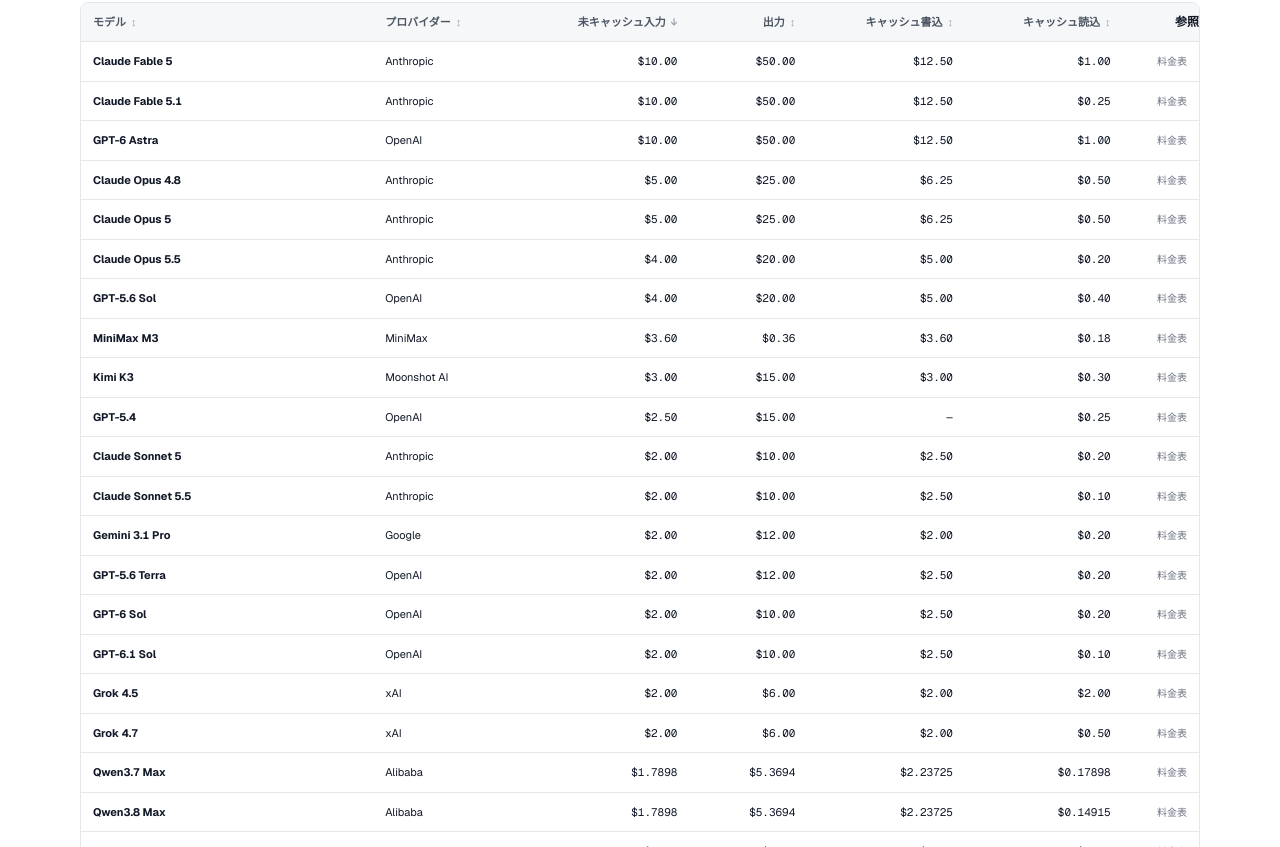
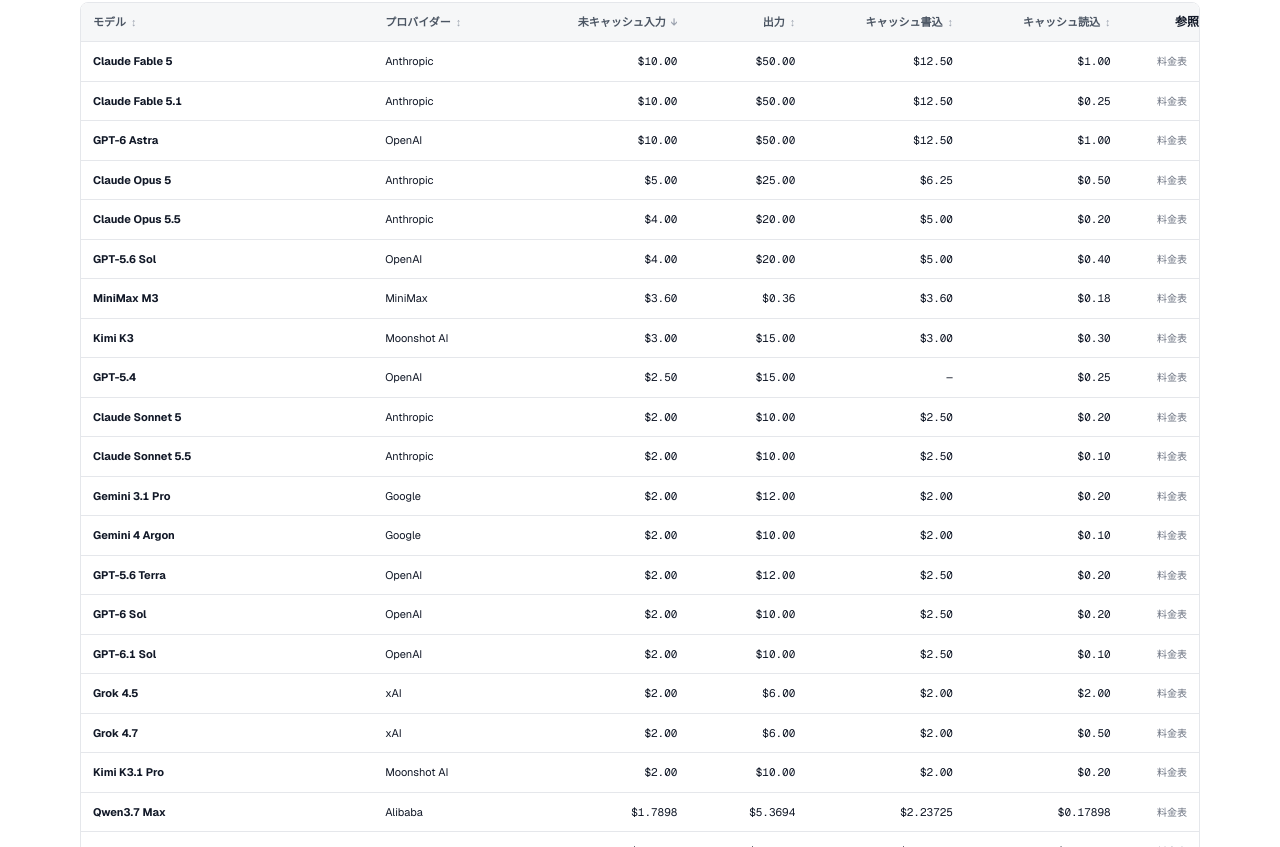
Before and after one commit to kody-takuya/AI-cost-comparison, a Next.js app: page / in a window 1280 px wide. Shown: the part 313-1160 px from the top of the page. Built offline with nearby package versions, Linux system fonts and the light colour scheme.

Commit message:
Add GPT-6.1 Terra, Gemini 4 Argon and Kimi K3.1 Pro pricing

```diff
--- a/data/pricing.json
+++ b/data/pricing.json
@@ -1,6 +1,6 @@
 {
-  "updatedAt": "2026-10-09",
-  "notice": "DeepSeekは平日10:00–13:00、15:00–19:00 JSTがピーク、それ以外はオフピークです。V4 Proは2026-09-14 13:00 JST以降、V4.1 Pro登場までV4.1 Flashへルーティングされ同単価になります。Claude Haiku 5.5の表示単価は1回のプロンプトが10万トークン以下の場合です。10万超では各単価が5倍になります。",
+  "updatedAt": "2026-10-27",
+  "notice": "Gemini 4 Argonは2026-11-30まで導入料金（100万トークンあたり入力$2・出力$10・キャッシュ読込$0.10）、12月1日以降は各単価が2倍です。明示的キャッシュは非対応のため、キャッシュ書込欄は通常入力単価で計算します。GPT-6.1 TerraはStandard・入力272K以下・キャッシュ30分保持の単価です。1回の入力が272Kを超えると、そのリクエスト全体の入力・キャッシュ単価は2倍、出力単価は1.5倍です。DeepSeekは平日10:00–13:00、15:00–19:00 JSTがピーク、それ以外はオフピークです。V4 Proは2026-09-14 13:00 JST以降、V4.1 Pro登場までV4.1 Flashへルーティングされ同単価になります。Claude Haiku 5.5の表示単価は1回のプロンプトが10万トークン以下の場合です。10万超では各単価が5倍になります。",
   "models": [
     {
       "id": "gpt-6-astra",
@@ -25,6 +25,18 @@
         "cacheRead": 0.1
       },
       "source": "https://developers.openai.com/api/docs/models/gpt-6.1-sol"
+    },
+    {
+      "id": "gpt-6.1-terra",
+      "provider": "OpenAI",
+      "name": "GPT-6.1 Terra",
+      "pricing": {
+        "input": 1,
+        "output": 5,
+        "cacheWrite": 1.25,
+        "cacheRead": 0.05
+      },
+      "source": "https://developers.openai.com/api/docs/models/gpt-6.1-terra"
     },
     {
       "id": "gpt-6-sol",
@@ -159,18 +171,6 @@
       "source": "https://platform.claude.com/docs/en/about-claude/pricing"
     },
     {
-      "id": "claude-opus-4.8",
-      "provider": "Anthropic",
-      "name": "Claude Opus 4.8",
-      "pricing": {
-        "input": 5,
-        "output": 25,
-        "cacheWrite": 6.25,
-        "cacheRead": 0.5
-      },
-      "source": "https://claude.com/pricing#api"
-    },
-    {
       "id": "claude-sonnet-5.5",
       "provider": "Anthropic",
       "name": "Claude Sonnet 5.5",
@@ -241,6 +241,18 @@
         "cacheRead": 0.2
       },
       "source": "https://docs.x.ai/developers/pricing"
+    },
+    {
+      "id": "gemini-4-argon",
+      "provider": "Google",
+      "name": "Gemini 4 Argon",
+      "pricing": {
+        "input": 2,
+        "output": 10,
+        "cacheWrite": 2,
+        "cacheRead": 0.1
+      },
+      "source": "https://ai.google.dev/gemini-api/docs/pricing"
     },
     {
       "id": "gemini-3.8-flash",
@@ -385,6 +397,18 @@
         "cacheRead": 0.06
       },
       "source": "https://platform.minimax.io/subscribe/token-plan?tab=api-enterprise"
+    },
+    {
+      "id": "kimi-k3.1-pro",
+      "provider": "Moonshot AI",
+      "name": "Kimi K3.1 Pro",
+      "pricing": {
+        "input": 2,
+        "output": 10,
+        "cacheWrite": 2,
+        "cacheRead": 0.2
+      },
+      "source": "https://platform.kimi.ai/"
     },
     {
       "id": "kimi-k3",
--- a/scripts/update-pricing.mjs
+++ b/scripts/update-pricing.mjs
@@ -160,7 +160,7 @@
   };
 }
 
-function parseIntroductoryGeminiFlashRates(segment, id) {
+function parseIntroductoryGeminiFlashRates(segment, id, standardStartsAt = Date.UTC(2027, 0, 1)) {
   const standard = segment.slice(0, segment.indexOf("Batch"));
   const rowPrices = (startLabel, endLabel) => {
     const start = standard.indexOf(startLabel);
@@ -176,7 +176,7 @@
   if (!inputRates.length || !outputRates.length || !cacheRates.length) {
     throw new Error(`${id} prices not found`);
   }
-  const scheduledIndex = Date.now() >= Date.UTC(2027, 0, 1) ? 1 : 0;
+  const scheduledIndex = Date.now() >= standardStartsAt ? 1 : 0;
   const pick = (rates) => rates[Math.min(scheduledIndex, rates.length - 1)];
   const input = pick(inputRates);
   return {
@@ -200,6 +200,11 @@
     id: "gpt-6.1-sol",
     url: "https://developers.openai.com/api/docs/models/gpt-6.1-sol",
     parse: (text) => parseOpenAITextRates(text, "GPT-6.1 Sol"),
+  },
+  {
+    id: "gpt-6.1-terra",
+    url: "https://developers.openai.com/api/docs/models/gpt-6.1-terra",
+    parse: (text) => parseOpenAITextRates(text, "GPT-6.1 Terra"),
   },
   {
     id: "gpt-6-sol",
@@ -325,6 +330,17 @@
     },
   },
   {
+    id: "gemini-4-argon",
+    url: "https://ai.google.dev/gemini-api/docs/pricing",
+    parse: (text) => {
+      const start = text.indexOf("Gemini 4 Argon");
+      if (start < 0) throw new Error("Gemini 4 Argon pricing section not found");
+      return parseIntroductoryGeminiFlashRates(
+        text.slice(start), "Gemini 4 Argon", Date.UTC(2026, 11, 1),
+      );
+    },
+  },
+  {
     id: "gemini-3.8-flash",
     url: "https://ai.google.dev/gemini-api/docs/pricing",
     parse: (text) => {
@@ -421,10 +437,28 @@
     },
   },
   {
+    id: "kimi-k3.1-pro",
+    url: "https://platform.kimi.ai/",
+    parse: (text) => {
+      const start = text.indexOf("K3.1 Pro ");
+      const end = text.indexOf("K3.1 Pro Highspeed", start);
+      if (start < 0 || end < 0) throw new Error("Kimi K3.1 Pro pricing section not found");
+      const segment = text.slice(start, end);
+      const rate = (label) => {
+        const value = Number(segment.match(new RegExp(`${label}\\s*\\$([\\d.]+)`, "i"))?.[1]);
+        if (!value) throw new Error(`Kimi K3.1 Pro ${label} price not found`);
+        return value;
+      };
+      return { input: rate("Input"), output: rate("Output"), cacheWrite: rate("Cache Write"), cacheRead: rate("Cache Hit") };
+    },
+  },
+  {
     id: "kimi-k3",
     url: "https://platform.kimi.ai/",
     parse: (text) => {
-      const segment = text.slice(text.indexOf("K3"));
+      const start = text.indexOf("K3 Kimi");
+      if (start < 0) throw new Error("Kimi K3 pricing section not found");
+      const segment = text.slice(start, text.indexOf("Official Tools", start));
       const cacheRead = Number(segment.match(/Cache Hit\s*\$([\d.]+)/i)?.[1]);
       const input = Number(segment.match(/Input\s*\$([\d.]+)/i)?.[1]);
       const output = Number(segment.match(/Output\s*\$([\d.]+)/i)?.[1]);
```
Also changed, not shown: 1 other file (tests, documents, lock files or other folders).
